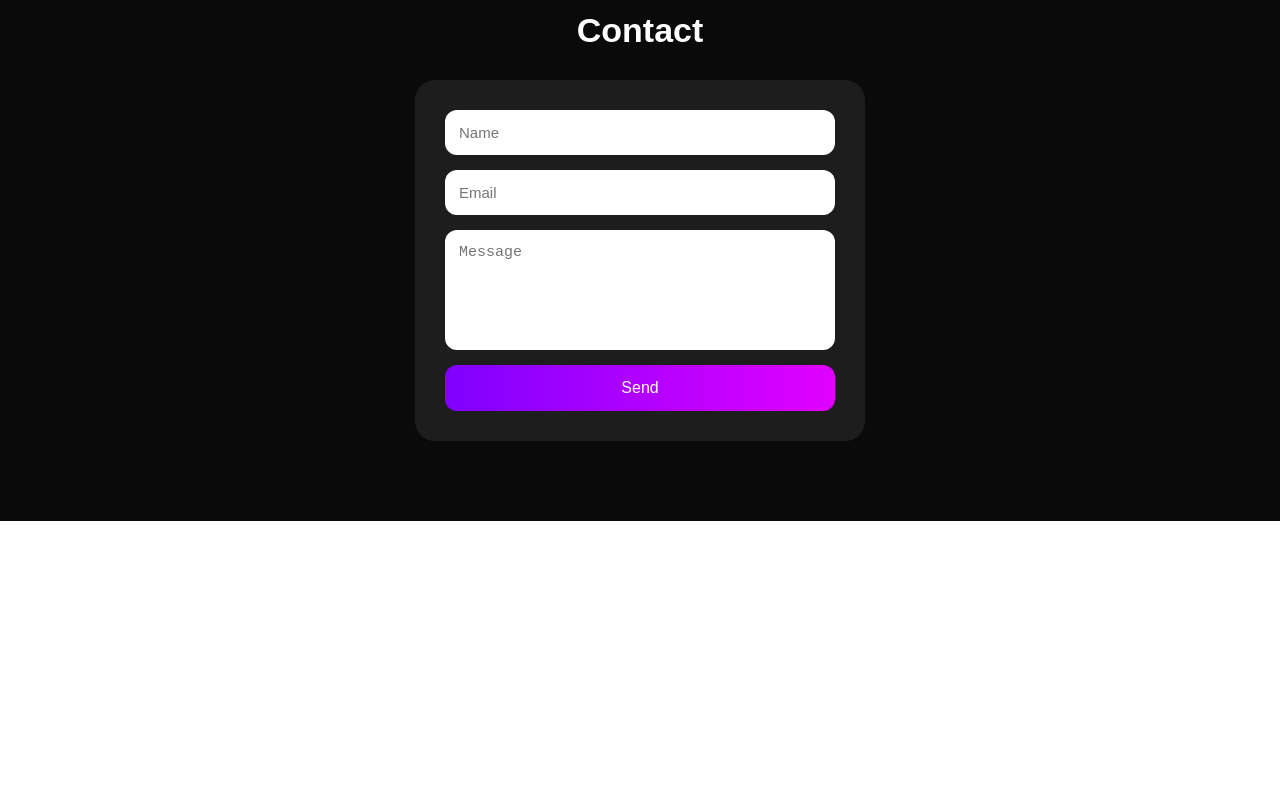
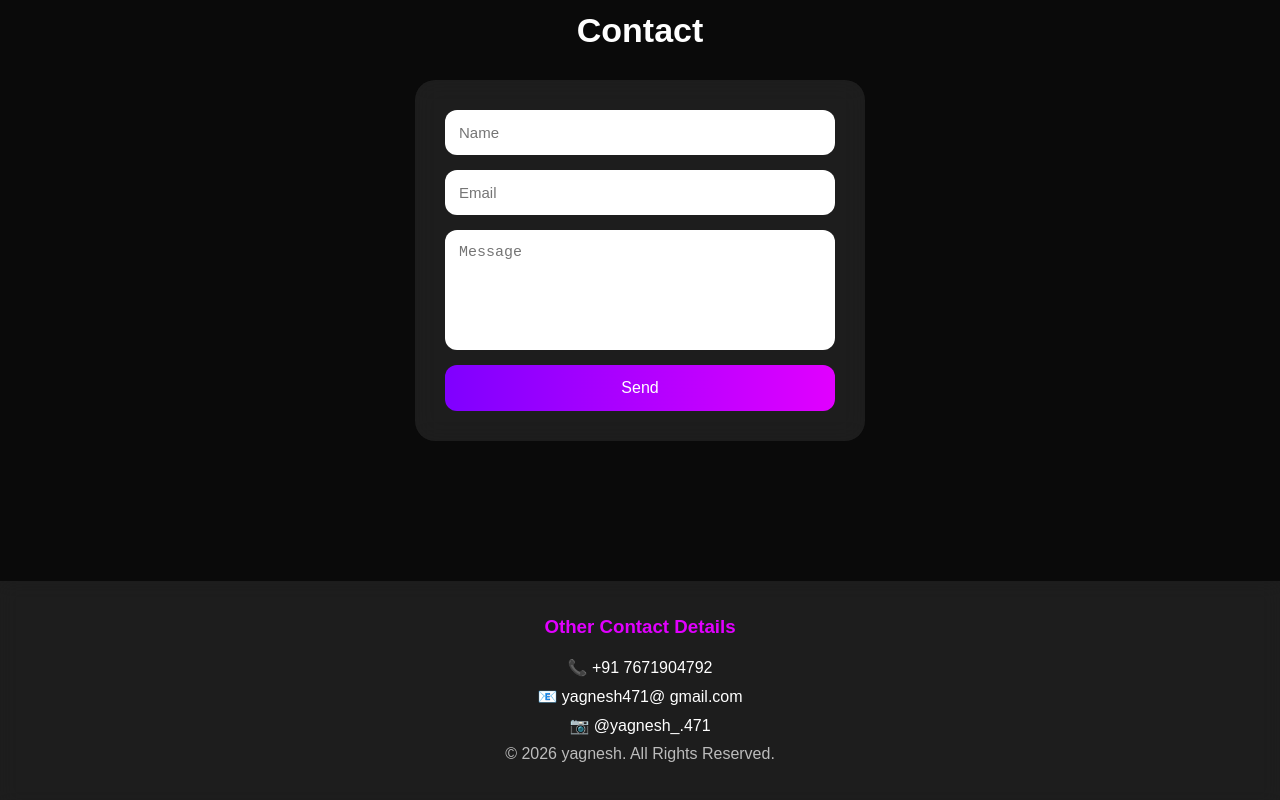
Before and after one commit to yagnesh471/myprofile, a React (Vite) app: page / in a window 1280 px wide. Shown: the part 2691-3491 px from the top of the page. Before the commit the page ends 3212 px from the top, so only its background shows below. Built offline with nearby package versions, Linux system fonts and the light colour scheme.

Commit message:
Add footer with contact information
Added footer with contact details and copyright notice.

```diff
--- a/src/App.jsx
+++ b/src/App.jsx
@@ -267,6 +267,33 @@ export default function Portfolio() {
           {errorMsg && <p style={{ color: "#ff6b6b" }}>{errorMsg}</p>}
         </form>
       </section>
+      <footer className="footer">
+  <h3>Other Contact Details</h3>
+
+  <p>📞 +91 7671904792</p>
+
+  <p>
+    📧{" "}
+    <a href="mailto:yagnesh471@gmail.com">
+      yagnesh471@ gmail.com
+    </a>
+  </p>
+
+  <p>
+    📷{" "}
+    <a
+      href="https://instagram.com/yagnesh_.471"
+      target="_blank"
+      rel="noopener noreferrer"
+    >
+      @yagnesh_.471
+    </a>
+  </p>
+
+  <p className="copyright">
+    © 2026 yagnesh. All Rights Reserved.
+  </p>
+</footer>
     </div>
   );
 }
```
